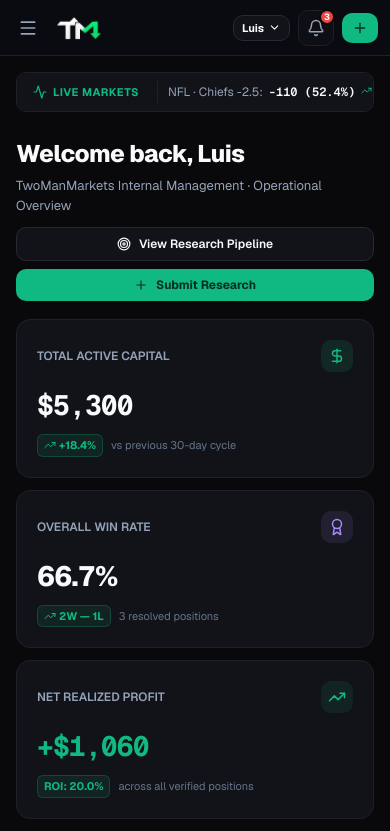
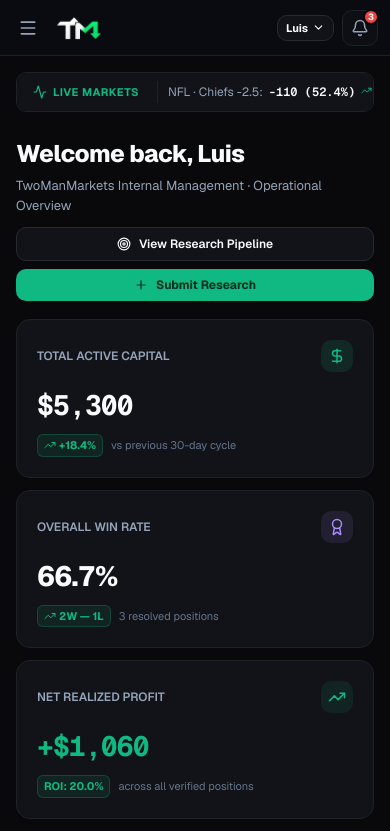
Before and after one commit to Nyx-abu/TwoManMarkets, a React (Vite) app: page / in a window 390 px wide. Shown: the top 831 px of the page. Built offline with nearby package versions, Linux system fonts and the light colour scheme.

Commit message:
fix: remove redundant topbar Submit Research button to eliminate duplicate CTA

```diff
--- a/src/App.tsx
+++ b/src/App.tsx
@@ -1446,16 +1446,6 @@ export default function App() {
                 </div>
               )}
             </div>
-
-            {/* Quick Action: New Research Submission */}
-            <button
-              className="btn-primary topbar-cta-btn"
-              onClick={() => setNewSubmissionModalOpen(true)}
-              title="Submit New Research Thesis"
-            >
-              <Plus size={16} />
-              <span className="topbar-cta-text">Submit Research</span>
-            </button>
           </div>
         </header>
 
--- a/src/styles.css
+++ b/src/styles.css
@@ -2459,12 +2459,6 @@ a {
   .topbar-mobile-name {
     display: none;
   }
-  .topbar-cta-text {
-    display: none;
-  }
-  .topbar-cta-btn {
-    padding: 7px 10px;
-  }
   .role-badge-tag {
     display: none;
   }
```
